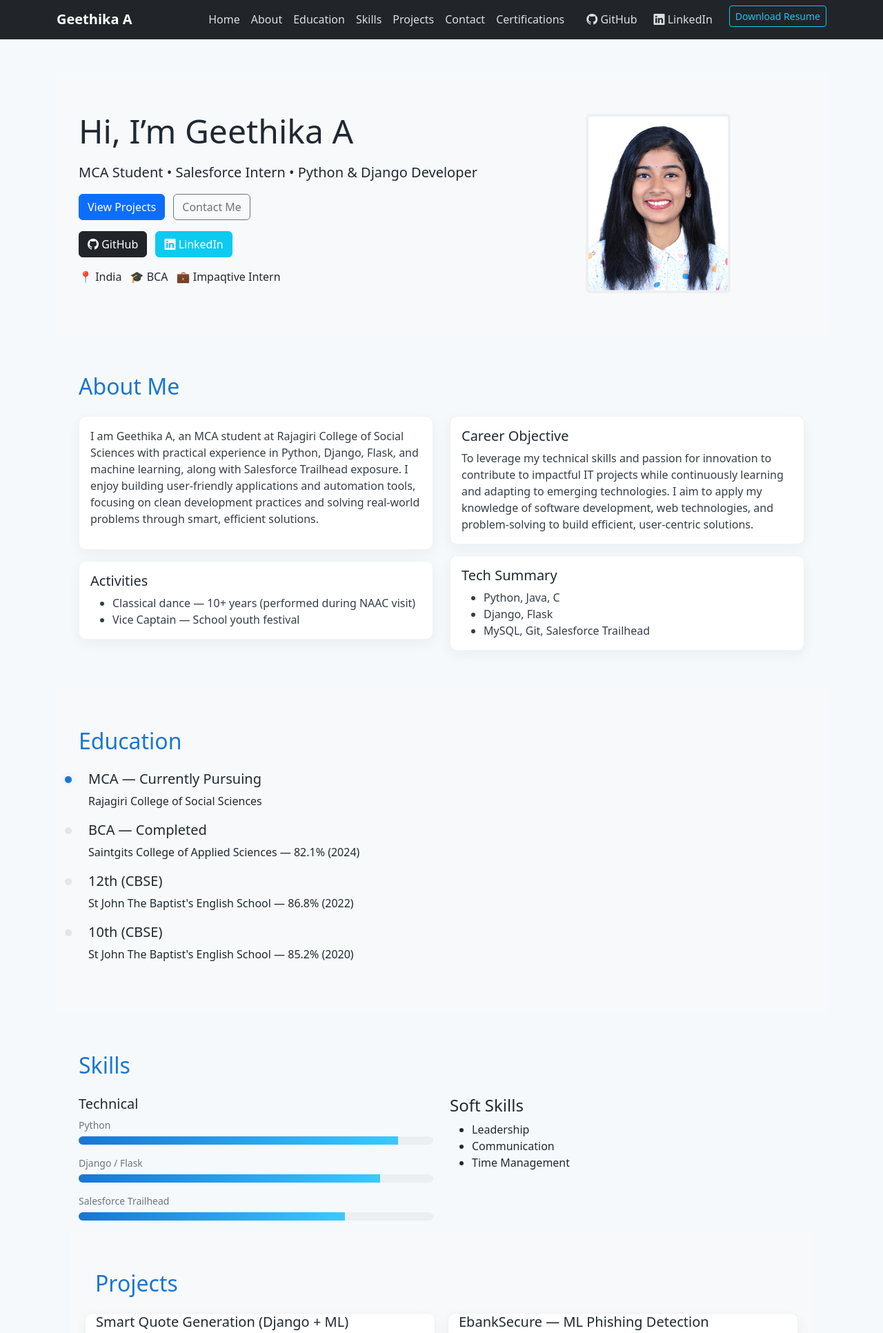
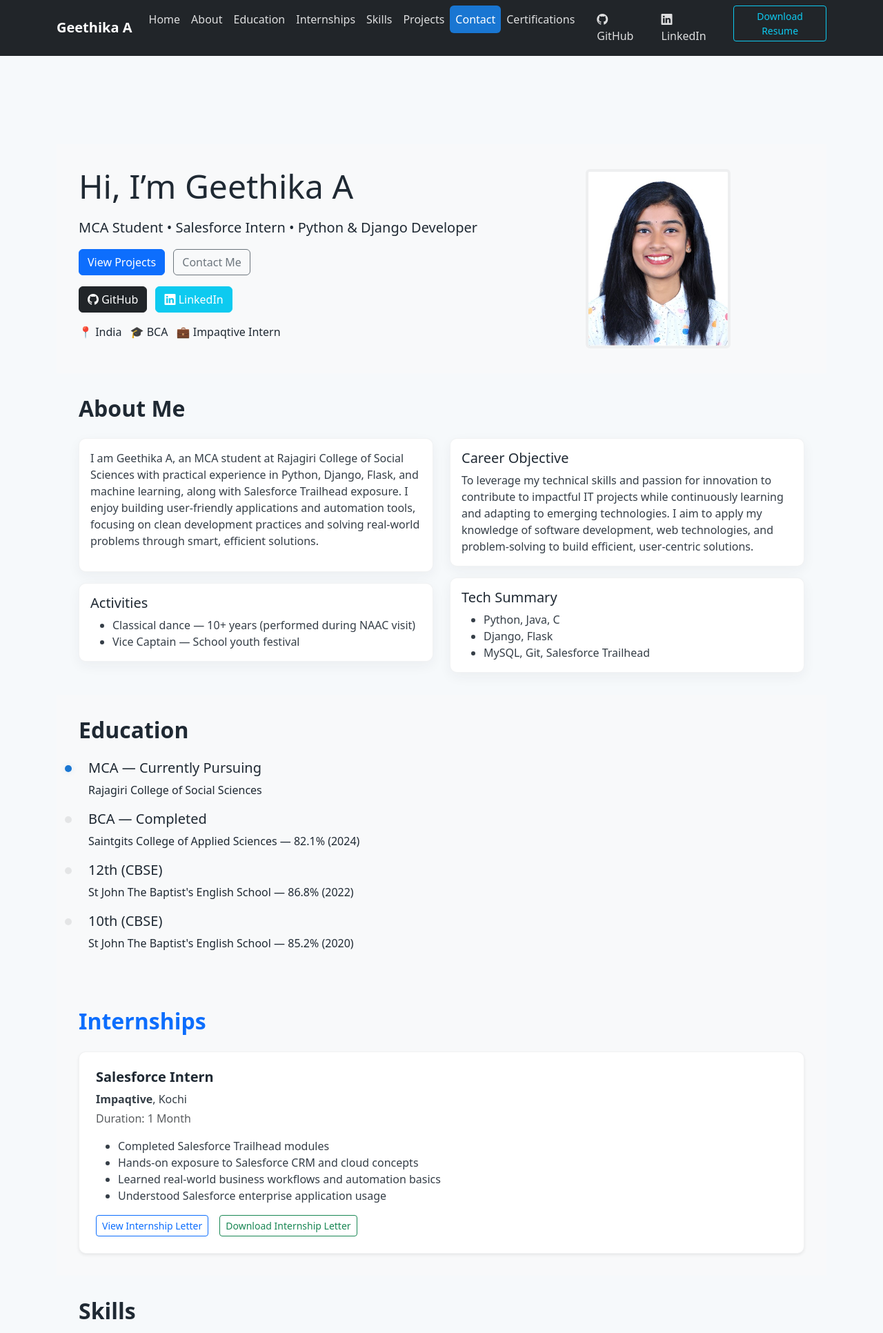
Before and after one commit to Geethika36-pro/Portfolio, a Flask app: page / in a window 1280 px wide. Shown: the top 1932 px of the page at 69% size. Run offline with Flask 3, Linux system fonts and the light colour scheme.

Commit message:
Update portfolio: added internship section and updated resume

```diff
--- a/static/css/styles.css
+++ b/static/css/styles.css
@@ -32,12 +32,11 @@
 
 /* ---------- SECTION LAYOUT ---------- */
 .section {
-  padding-top: 56px;
-  padding-bottom: 56px;
+  padding: 32px 0;
 }
 
 /* section title style */
-.section-title {
+section-title {
   color: var(--accent);
   font-size: 32px;
   margin-bottom: 8px;
@@ -135,3 +134,20 @@
   transform: translateY(-6px);
   box-shadow: 0 14px 30px rgba(0,0,0,0.12);
 }
+.section {
+  margin-top: 80px;
+}
+
+.section h2 {
+  font-weight: 600;
+}
+#internships h2 {
+  color: #0d6efd;
+  font-weight: 600;
+}
+#education .timeline {
+  margin-top: 16px;
+}
+.section + .section {
+  margin-top: 0;
+}
--- a/templates/base.html
+++ b/templates/base.html
@@ -37,6 +37,7 @@
                 <li class="nav-item"><a class="nav-link" href="#home">Home</a></li>
                 <li class="nav-item"><a class="nav-link" href="#about">About</a></li>
                 <li class="nav-item"><a class="nav-link" href="#education">Education</a></li>
+                <li class="nav-item"><a class="nav-link" href="#internships">Internships</a></li>
                 <li class="nav-item"><a class="nav-link" href="#skills">Skills</a></li>
                 <li class="nav-item"><a class="nav-link" href="#projects">Projects</a></li>
                 <li class="nav-item"><a class="nav-link" href="#contact">Contact</a></li>
--- a/templates/index.html
+++ b/templates/index.html
@@ -127,6 +127,53 @@
     </div>
   </div>
 </section>
+<!-- INTERNSHIPS -->
+<section id="internships" class="section bg-light reveal">
+  <div class="container-inner">
+
+    <div class="row">
+      <div class="col-12">
+        <h2 class="section-title">Internships</h2>
+      </div>
+    </div>
+
+    <div class="row mt-3">
+      <div class="col-12">
+
+        <div class="card shadow-sm p-4">
+          <h5 class="fw-bold">Salesforce Intern</h5>
+          <p class="mb-1"><strong>Impaqtive</strong>, Kochi</p>
+          <p class="text-muted mb-3">Duration: 1 Month</p>
+
+          <ul class="mb-3">
+            <li>Completed Salesforce Trailhead modules</li>
+            <li>Hands-on exposure to Salesforce CRM and cloud concepts</li>
+            <li>Learned real-world business workflows and automation basics</li>
+            <li>Understood Salesforce enterprise application usage</li>
+          </ul>
+
+        <div class="d-flex gap-3">
+         <a href="{{ url_for('static', filename='Internship_Letter.pdf') }}"
+        target="_blank"
+         class="btn btn-outline-primary btn-sm">
+        View Internship Letter
+         </a>
+
+        <a href="{{ url_for('static', filename='Internship_Letter.pdf') }}"
+         download
+        class="btn btn-outline-success btn-sm">
+         Download Internship Letter
+        </a>
+        </div>
+
+
+        </div>
+
+      </div>
+    </div>
+
+  </div>
+</section>
 
 <!-- SKILLS -->
 <section id="skills" class="section reveal">
@@ -167,8 +214,6 @@
   </div>
 </div>
 
-
-<!-- PROJECTS -->
 <!-- PROJECTS -->
 <section id="projects" class="section bg-light reveal">
   <div class="container-inner">
```
Also changed, not shown: 3 other files.
